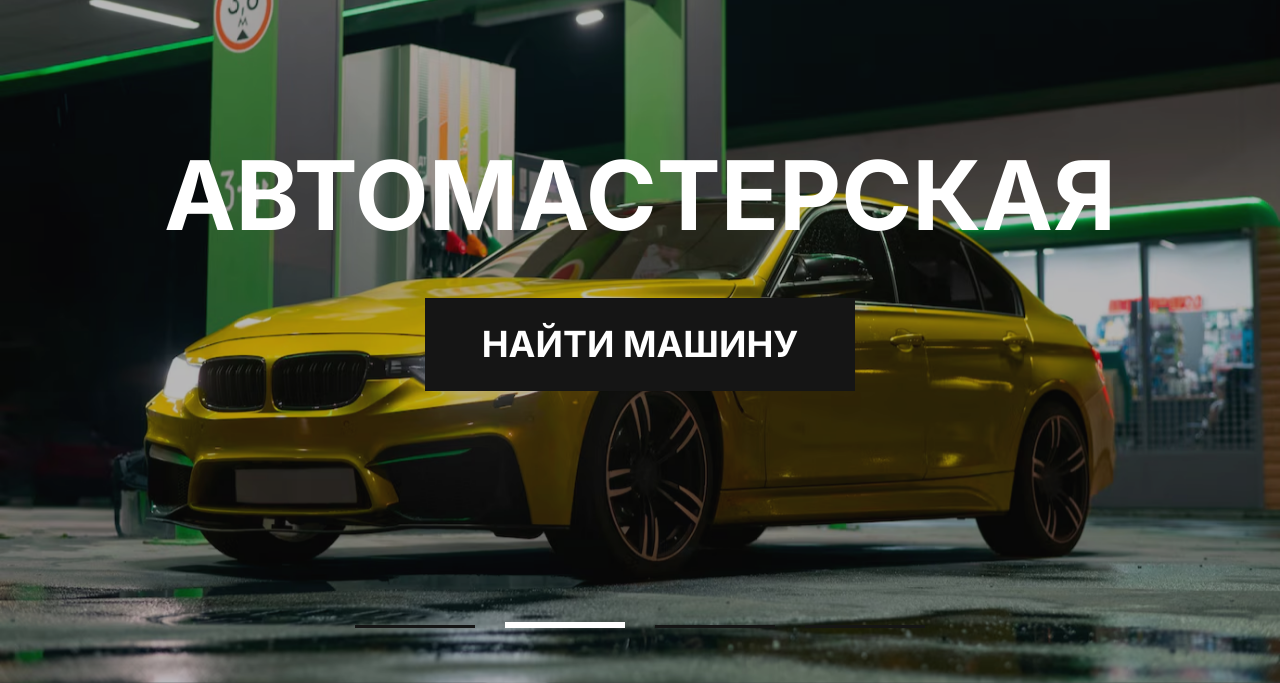
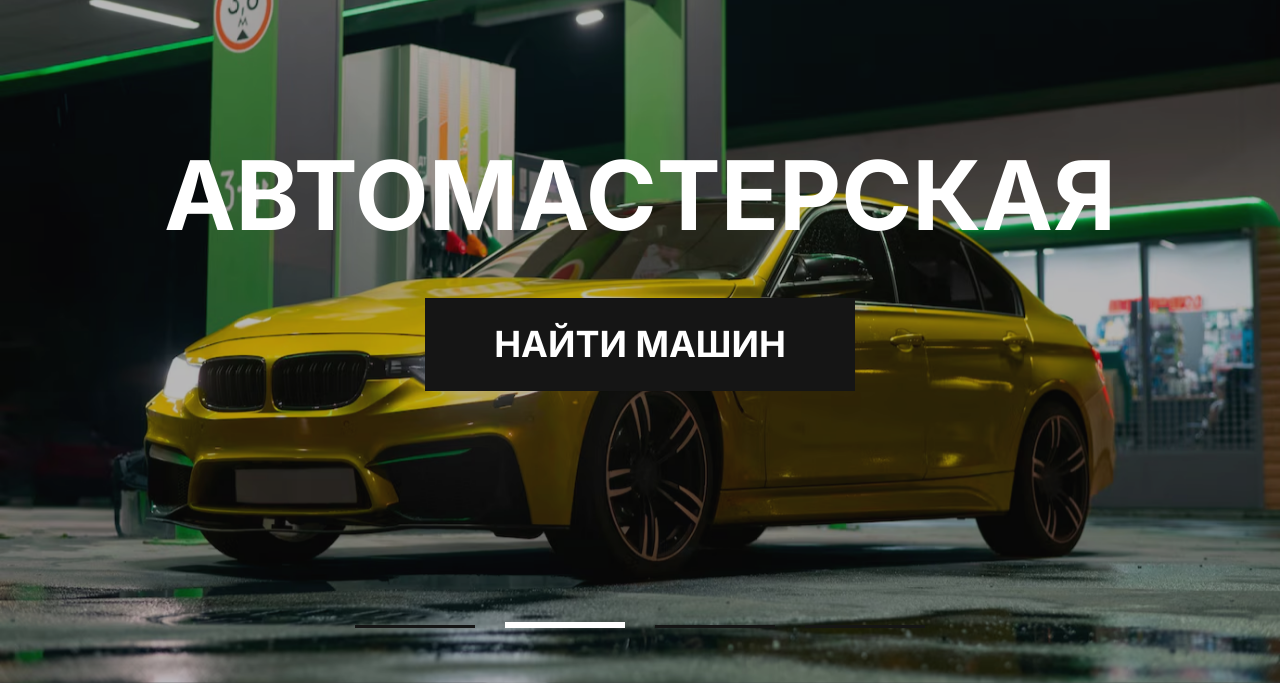
Before and after one commit to ptrdktl/Labs_KRYPP, a plain HTML site: page index.html in a window 1280 px wide. Shown: the part 117-800 px from the top of the page. Drawn offline with nearby package versions, Linux system fonts and the light colour scheme.

Commit message:
change index.html

```diff
--- a/index.html
+++ b/index.html
@@ -39,7 +39,7 @@
       <section class="top">
         <div class="container">
           <h1 class="title">АВТОМАСТЕРСКАЯ</h1>
-          <a href="new-cars.html" class="top__link">НАЙТИ МАШИНУ</a>
+          <a href="new-cars.html" class="top__link">НАЙТИ МАШИН</a>
         </div>
       </section>
       <div class="slider">
```
